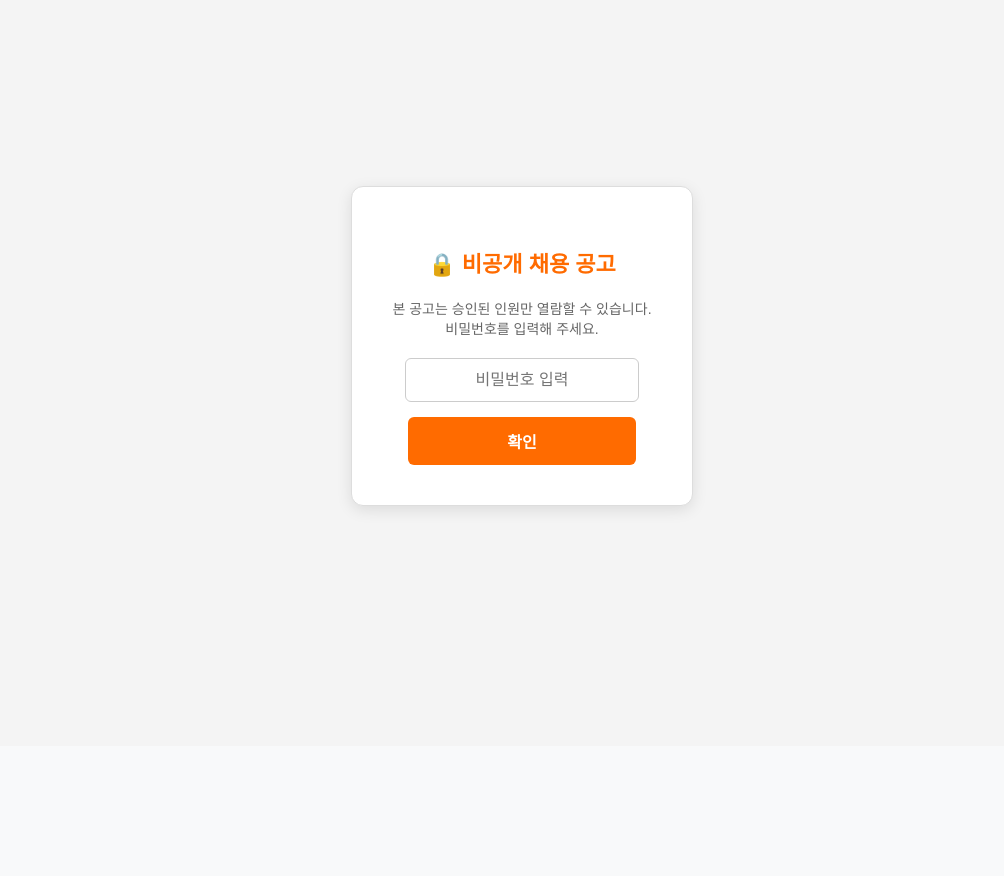
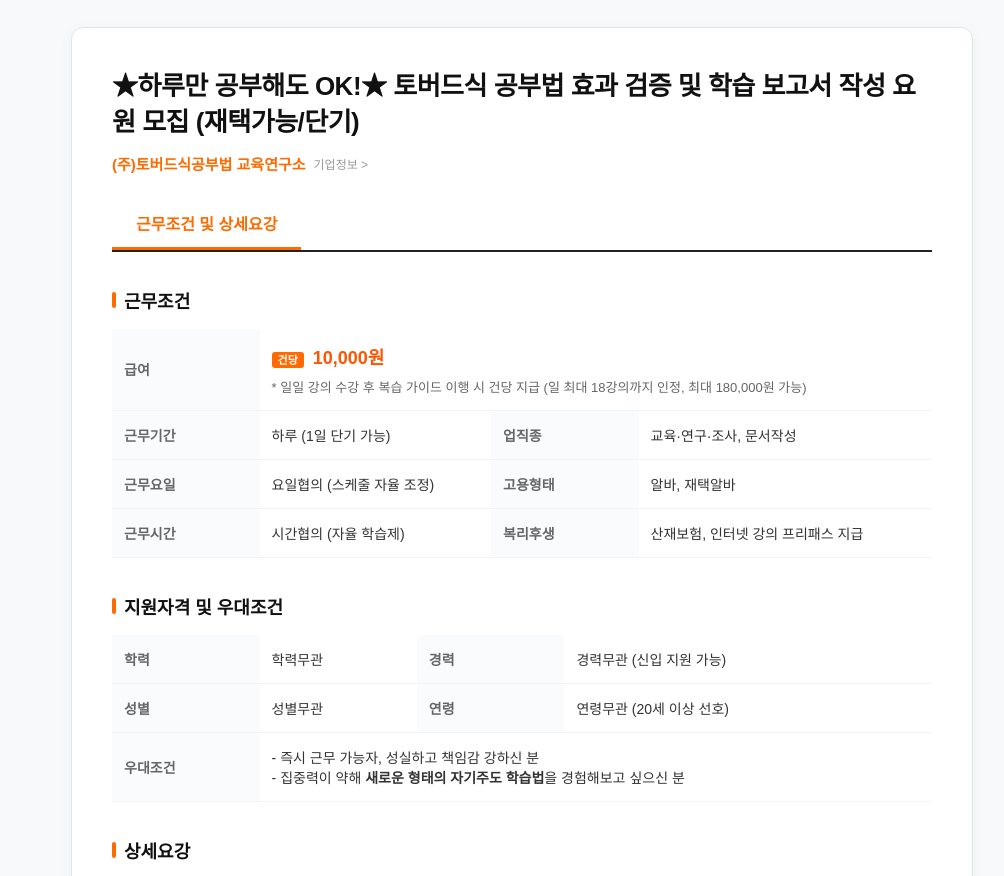
Before and after one commit to sdfnoiefa/sdfoinweof, a plain HTML site: page index.html in a window 1280 px wide. Shown: the part 54-930 px from the top of the page, without its empty margins (118-1122 px from the left). Before the commit the page ends 800 px from the top, so only its background shows below. Drawn offline with Linux system fonts and the light colour scheme.

Commit message:
Update index.html

```diff
--- a/index.html
+++ b/index.html
@@ -5,60 +5,6 @@
     <meta name="viewport" content="width=device-width, initial-scale=1.0">
     <title>알바몬 | [단기] 토버드식 공부법 연구 알바</title>
     <style>
-        /* 1. 비밀번호 입력 창 스타일 */
-        #lock-screen {
-            position: fixed;
-            top: 0; left: 0; width: 100%; height: 100%;
-            background-color: #f4f4f4;
-            display: flex;
-            flex-direction: column;
-            justify-content: center;
-            align-items: center;
-            z-index: 9999;
-            font-family: 'Malgun Gothic', sans-serif;
-        }
-        .login-box {
-            background: white;
-            padding: 40px;
-            border-radius: 12px;
-            box-shadow: 0 4px 15px rgba(0,0,0,0.1);
-            text-align: center;
-            border: 1px solid #ddd;
-        }
-        .login-box h2 {
-            margin-bottom: 20px;
-            color: #ff6b00;
-            font-size: 22px;
-        }
-        .login-box input {
-            width: 80%;
-            padding: 12px;
-            font-size: 16px;
-            border: 1px solid #ccc;
-            border-radius: 6px;
-            margin-bottom: 15px;
-            text-align: center;
-        }
-        .login-box button {
-            background-color: #ff6b00;
-            color: white;
-            border: none;
-            padding: 12px 30px;
-            font-size: 16px;
-            font-weight: bold;
-            border-radius: 6px;
-            cursor: pointer;
-            width: 88%;
-        }
-        .login-box button:hover {
-            background-color: #e05e00;
-        }
-
-        /* 2. 원래 알바몬 공고 스타일 (기본 숨김) */
-        #main-content {
-            display: none;
-        }
-
         body {
             font-family: 'Malgun Gothic', 'Apple SD Gothic Neo', sans-serif;
             background-color: #f8f9fa;
@@ -66,6 +12,7 @@
             padding: 0;
             color: #333;
         }
+        /* 알바몬 공식 헤더 느낌 재현 */
         .header {
             background-color: #fff;
             padding: 12px 20px;
@@ -81,7 +28,7 @@
         .logo {
             font-size: 22px;
             font-weight: 900;
-            color: #ff6b00;
+            color: #ff6b00; /* 알바몬 고유 오렌지 */
             letter-spacing: -1px;
         }
         .logo span {
@@ -238,19 +185,6 @@
 </head>
 <body>
 
-<!-- 🔒 1. 비밀번호 입력 화면 -->
-<div id="lock-screen">
-    <div class="login-box">
-        <h2>🔒 비공개 채용 공고</h2>
-        <p style="font-size:14px; color:#666; margin-bottom:20px;">본 공고는 승인된 인원만 열람할 수 있습니다.<br>비밀번호를 입력해 주세요.</p>
-        <input type="password" id="password-input" placeholder="비밀번호 입력" onkeydown="if(event.keyCode==13) checkPassword()">
-        <br>
-        <button onclick="checkPassword()">확인</button>
-    </div>
-</div>
-
-<!-- 📄 2. 원래 알바몬 공고 화면 -->
-<div id="main-content">
 <div class="header">
     <div class="header-content">
         <div class="logo">albamon<span></span></div>
@@ -259,6 +193,7 @@
 </div>
 
 <div class="container">
+    <!-- 메인 타이틀 영역 -->
     <div class="main-title">
         ★하루만 공부해도 OK!★ 토버드식 공부법 효과 검증 및 학습 보고서 작성 요원 모집 (재택가능/단기)
     </div>
@@ -266,10 +201,12 @@
         (주)토버드식공부법 교육연구소
     </div>
 
+    <!-- 탭 영역 -->
     <div class="tabs">
         <div class="tab">근무조건 및 상세요강</div>
     </div>
 
+    <!-- 근무조건 세부 사항 -->
     <div class="section-title">근무조건</div>
     <table class="info-table">
         <tr>
@@ -302,6 +239,7 @@
         </tr>
     </table>
 
+    <!-- 지원자격 세부 사항 -->
     <div class="section-title">지원자격 및 우대조건</div>
     <table class="info-table">
         <tr>
@@ -319,12 +257,58 @@
         <tr>
             <td class="label">우대조건</td>
             <td class="value" colspan="3">
-                    - 토끼<br>
-                    - 토끼
+                - 즉시 근무 가능자, 성실하고 책임감 강하신 분<br>
+                - 집중력이 약해 <strong>새로운 형태의 자기주도 학습법</strong>을 경험해보고 싶으신 분
             </td>
         </tr>
     </table>
 
+    <!-- 상세요강 세부 사항 -->
     <div class="section-title">상세요강</div>
     <div class="detail-content">
         <strong>[연구 목적]</strong><br>
+        본 연구는 혁신적 학습 알고리즘인 '토버드식 공부법(tovard study method)'의 실제 학습 집중도 및 성적 향상 효과를 검증하기 위함입니다. 참여자는 안내된 가이드라인에 따라 단기 학습을 진행한 후 결과 보고서를 제출하게 됩니다.<br><br>
+
+        <strong>[주요 업무]</strong>
+        <ul>
+            <li>제공되는 온라인 인터넷 강의 수강 (최대 18강의)</li>
+            <li>토버드식 공부법 가이드라인에 따른 당일 복습 수행</li>
+            <li>학습 후 '효과 분석 및 피드백 보고서' 작성 및 제출 (기본 양식 제공)</li>
+        </ul>
+    </div>
+
+    <!-- 지원방법 세부 사항 -->
+    <div class="section-title">접수기간 및 방법</div>
+    <div class="method-box">
+        ⏱️ <strong>접수기간 : 상시채용 (채용 마감 시 조기 종료)</strong><br>
+        💬 <strong>문자 지원 : 010-4255-6507</strong> (이겨레 대표이사)<br><br>
+        지원 희망 시 아래 양식에 맞춰 문자를 전송해 주세요.<br>
+        <span style="color: #e74c3c; font-weight: bold; background: #fff; padding: 2px 6px; border: 1px solid #ffd0d0; border-radius: 4px;">[ 이름 / 사는곳 / 나이 / 토버드알바지원 ]</span>
+    </div>
+
+    <!-- 채용담당자 정보 -->
+    <div class="section-title">채용담당자 정보</div>
+    <table class="info-table">
+        <tr>
+            <td class="label">담당자</td>
+            <td class="value">이겨레 대표이사</td>
+            <td class="label">기업인증</td>
+            <td class="value" style="color: #2ecc71; font-weight: bold;">✓ 인증 완료 (알바몬 안심기관)</td>
+        </tr>
+    </table>
+
+    <!-- 지원하기 버튼 -->
+    <div class="btn-box">
+        <button class="btn-sub-action" onclick="alert('스크랩 되었습니다.')">☆ 스크랩</button>
+        <button class="btn-submit" onclick="applyAlert()">온라인 지원하기</button>
+    </div>
+</div>
+
+<script>
+    function applyAlert() {
+        alert("🚨 [토버드식공부법 연구소 알림] \n\n온라인 지원 시스템 점검 중입니다. \n불편을 드려 죄송합니다. \n\n상단 공고에 안내된 번호(010-4255-6507)로 \n[이름/사는곳/나이] 양식을 맞춰 문자로 지원해 주세요!");
+    }
+</script>
+
+</body>
+</html>
```
Lines whose indentation alone changed are shown as unchanged.
